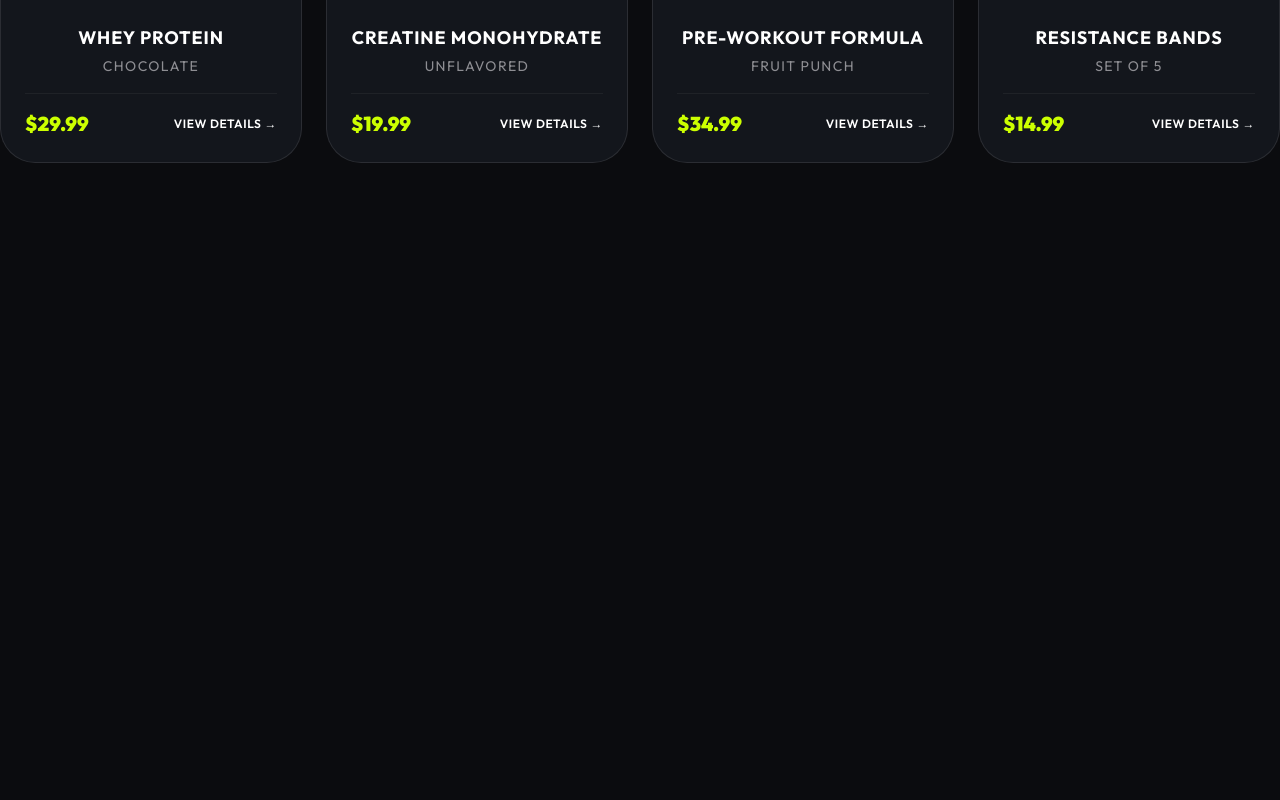
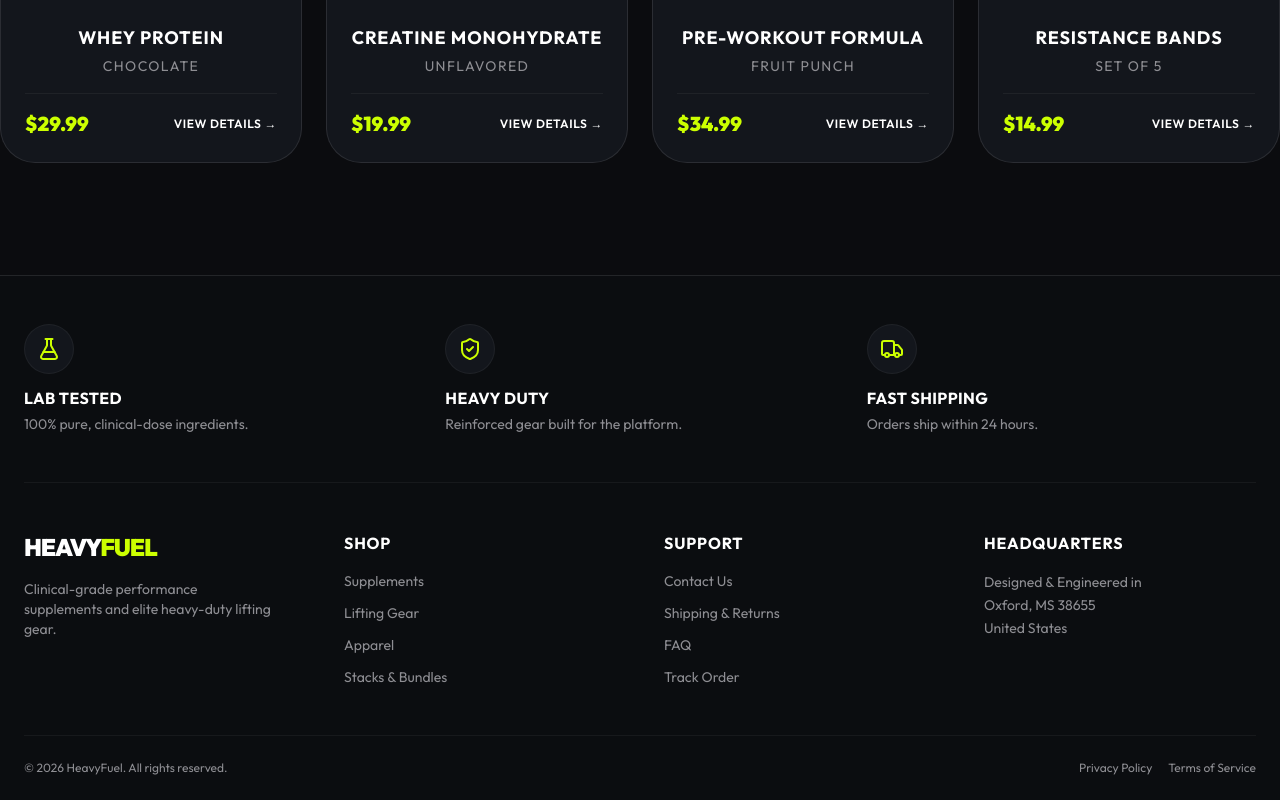
Before and after one commit to Aleks-Nikitin/heavy-fuel, a Next.js app: page / in a window 1280 px wide. Shown: the part 1395-2195 px from the top of the page. Before the commit the page ends 1590 px from the top, so only its background shows below. Built offline with nearby package versions, Linux system fonts and the light colour scheme; grey boxes are pictures that could not be loaded.

Commit message:
add: footer + change logo design on desktop+mobile

```diff
--- a/app/layout.tsx
+++ b/app/layout.tsx
@@ -3,10 +3,14 @@
 import { Geist, Geist_Mono, Outfit, Space_Grotesk } from "next/font/google";
 import "./globals.css";
 import { cn } from "@/lib/utils";
+import Footer from "@/components/footer/footer";
 
-const spaceGroteskHeading = Space_Grotesk({subsets:['latin'],variable:'--font-heading'});
+const spaceGroteskHeading = Space_Grotesk({
+  subsets: ["latin"],
+  variable: "--font-heading",
+});
 
-const outfit = Outfit({subsets:['latin'],variable:'--font-sans'});
+const outfit = Outfit({ subsets: ["latin"], variable: "--font-sans" });
 
 const geistSans = Geist({
   variable: "--font-geist-sans",
@@ -27,11 +31,20 @@
   return (
     <html
       lang="en"
-      className={cn("h-full", "antialiased", geistSans.variable, geistMono.variable, "font-sans", outfit.variable, spaceGroteskHeading.variable)}
+      className={cn(
+        "h-full",
+        "antialiased",
+        geistSans.variable,
+        geistMono.variable,
+        "font-sans",
+        outfit.variable,
+        spaceGroteskHeading.variable,
+      )}
     >
       <body className="min-h-full flex flex-col">
         <Header />
         {children}
+        <Footer />
       </body>
     </html>
   );
--- /dev/null
+++ b/components/footer/footer.tsx
@@ -0,0 +1,160 @@
+import Link from "next/link";
+import { FlaskConical, ShieldCheck, Truck } from "lucide-react";
+export default function Footer() {
+  return (
+    <footer className="w-full bg-[#0B0D10] border-t border-white/10 pt-12 pb-6 mt-20">
+      <div className="max-w-7xl mx-auto px-6">
+        <div className="grid grid-cols-1 md:grid-cols-3 gap-8 pb-12 border-b border-white/5">
+          <div className="flex flex-col items-center md:items-start text-center md:text-left gap-3">
+            <div className="p-3 rounded-full bg-[#13161C] border border-white/5">
+              <FlaskConical className="w-6 h-6 text-[#CCFF00]" />
+            </div>
+            <div>
+              <h4 className="text-white font-bold uppercase tracking-wide">
+                Lab Tested
+              </h4>
+              <p className="text-[#8E8E93] text-sm mt-1">
+                100% pure, clinical-dose ingredients.
+              </p>
+            </div>
+          </div>
+
+          <div className="flex flex-col items-center md:items-start text-center md:text-left gap-3">
+            <div className="p-3 rounded-full bg-[#13161C] border border-white/5">
+              <ShieldCheck className="w-6 h-6 text-[#CCFF00]" />
+            </div>
+            <div>
+              <h4 className="text-white font-bold uppercase tracking-wide">
+                Heavy Duty
+              </h4>
+              <p className="text-[#8E8E93] text-sm mt-1">
+                Reinforced gear built for the platform.
+              </p>
+            </div>
+          </div>
+
+          <div className="flex flex-col items-center md:items-start text-center md:text-left gap-3">
+            <div className="p-3 rounded-full bg-[#13161C] border border-white/5">
+              <Truck className="w-6 h-6 text-[#CCFF00]" />
+            </div>
+            <div>
+              <h4 className="text-white font-bold uppercase tracking-wide">
+                Fast Shipping
+              </h4>
+              <p className="text-[#8E8E93] text-sm mt-1">
+                Orders ship within 24 hours.
+              </p>
+            </div>
+          </div>
+        </div>
+
+        <div className="grid grid-cols-1 md:grid-cols-4 gap-12 py-12">
+          <div className="md:col-span-1 flex flex-col items-center md:items-start text-center md:text-left">
+            <Link
+              href="/"
+              className="text-2xl font-black uppercase text-white tracking-tighter"
+            >
+              Heavy<span className="text-[#CCFF00]">Fuel</span>
+            </Link>
+            <p className="text-[#8E8E93] text-sm mt-4 max-w-[250px]">
+              Clinical-grade performance supplements and elite heavy-duty
+              lifting gear.
+            </p>
+          </div>
+          <div className="flex flex-col items-center md:items-start">
+            <h4 className="text-white font-bold uppercase tracking-wider mb-4">
+              Shop
+            </h4>
+            <ul className="flex flex-col gap-3 text-sm text-[#8E8E93] text-center md:text-left">
+              <li>
+                <Link
+                  href="/shop/supplements"
+                  className="hover:text-[#CCFF00] transition-colors"
+                >
+                  Supplements
+                </Link>
+              </li>
+              <li>
+                <Link
+                  href="/shop/gear"
+                  className="hover:text-[#CCFF00] transition-colors"
+                >
+                  Lifting Gear
+                </Link>
+              </li>
+              <li>
+                <Link
+                  href="/shop/apparel"
+                  className="hover:text-[#CCFF00] transition-colors"
+                >
+                  Apparel
+                </Link>
+              </li>
+              <li>
+                <Link
+                  href="/shop/bundles"
+                  className="hover:text-[#CCFF00] transition-colors"
+                >
+                  Stacks & Bundles
+                </Link>
+              </li>
+            </ul>
+          </div>
+          <div className="flex flex-col items-center md:items-start">
+            <h4 className="text-white font-bold uppercase tracking-wider mb-4">
+              Support
+            </h4>
+            <ul className="flex flex-col gap-3 text-sm text-[#8E8E93] text-center md:text-left">
+              <li>
+                <Link href="#" className="hover:text-white transition-colors">
+                  Contact Us
+                </Link>
+              </li>
+              <li>
+                <Link href="#" className="hover:text-white transition-colors">
+                  Shipping & Returns
+                </Link>
+              </li>
+              <li>
+                <Link href="#" className="hover:text-white transition-colors">
+                  FAQ
+                </Link>
+              </li>
+              <li>
+                <Link href="#" className="hover:text-white transition-colors">
+                  Track Order
+                </Link>
+              </li>
+            </ul>
+          </div>
+          <div className="flex flex-col items-center md:items-start">
+            <h4 className="text-white font-bold uppercase tracking-wider mb-4">
+              Headquarters
+            </h4>
+            <address className="text-[#8E8E93] text-sm not-italic text-center md:text-left leading-relaxed">
+              Designed & Engineered in
+              <br />
+              Oxford, MS 38655
+              <br />
+              United States
+            </address>
+          </div>
+        </div>
+
+        <div className="border-t border-white/5 pt-6 flex flex-col md:flex-row justify-between items-center gap-4">
+          <p className="text-[#8E8E93] text-xs">
+            &copy; {new Date().getFullYear()} HeavyFuel. All rights reserved.
+          </p>
+          <div className="flex gap-4 text-xs text-[#8E8E93]">
+            <Link href="#" className="hover:text-white transition-colors">
+              Privacy Policy
+            </Link>
+            <Link href="#" className="hover:text-white transition-colors">
+              Terms of Service
+            </Link>
+          </div>
+        </div>
+      </div>
+    </footer>
+  );
+}
--- a/components/header/desktop-header.tsx
+++ b/components/header/desktop-header.tsx
@@ -5,8 +5,11 @@
   return (
     <div className="flex w-full items-center justify-between gap-8 font-semibold tracking-wider text-white">
       <div className="">
-        <Link href="/" className="transition-colors hover:text-[#CCFF00]">
-          HeavyFuel
+        <Link
+          href="/"
+          className="text-2xl font-black uppercase text-white tracking-tighter"
+        >
+          Heavy<span className="text-[#CCFF00]">Fuel</span>
         </Link>
       </div>
       <div className="flex items-center gap-8 font-semibold tracking-wider text-white">
--- a/components/header/mobile-header.tsx
+++ b/components/header/mobile-header.tsx
@@ -5,8 +5,11 @@
   return (
     <div className="flex w-full items-center justify-between font-semibold tracking-wider text-white">
       <div className="">
-        <Link href="/" className="transition-colors hover:text-[#CCFF00]">
-          HeavyFuel
+        <Link
+          href="/"
+          className="text-2xl font-black uppercase text-white tracking-tighter"
+        >
+          Heavy<span className="text-[#CCFF00]">Fuel</span>
         </Link>
       </div>
       <div className="flex items-center gap-8">
```
